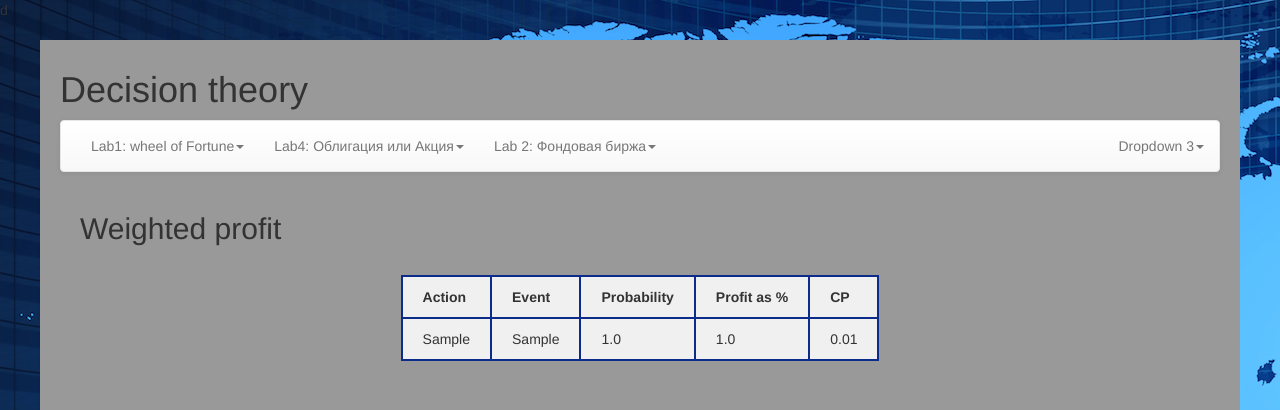
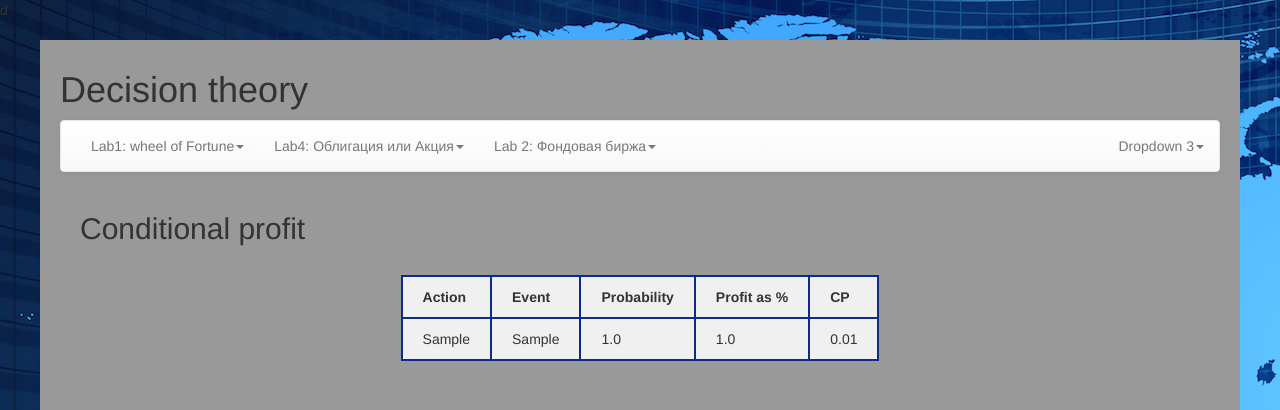
Before and after one commit to Askarb/decisionTheory, a Django app: page /fund/cp in a window 1280 px wide. Shown: the top 410 px of the page. Run offline with Django 3.2, Linux system fonts and the light colour scheme; tables that the repository leaves empty hold one stand-in row (values such as "Sample post"); some libraries are stand-ins or nearby versions.

Commit message:
lab 2: Edited CP.html

```diff
--- a/templates/base.html
+++ b/templates/base.html
@@ -100,7 +100,6 @@
                                         <li><a tabindex="0" href="/admin/fund/eventlist/" target="_blank">List of Event</a></li>
                                     </ul>
                                 </li>
-                                <li><a tabindex="0" href="/admin/fund/conditionalprofit/" target="_blank">Conditional profit</a></li>
                                 <li class="divider"></li>
                                 <li><a tabindex="0" href="/fund/cp">Conditional profit</a></li>
                                 <li><a tabindex="0" href="/fund/wp">Weighted profit</a></li>
--- a/templates/fund/cp.html
+++ b/templates/fund/cp.html
@@ -1,6 +1,6 @@
 {% extends 'base.html' %}
 {% block wp %}
-    <h2>Weighted profit</h2>
+    <h2>Conditional profit</h2>
     <table>
         <thead>
             <tr>
```
